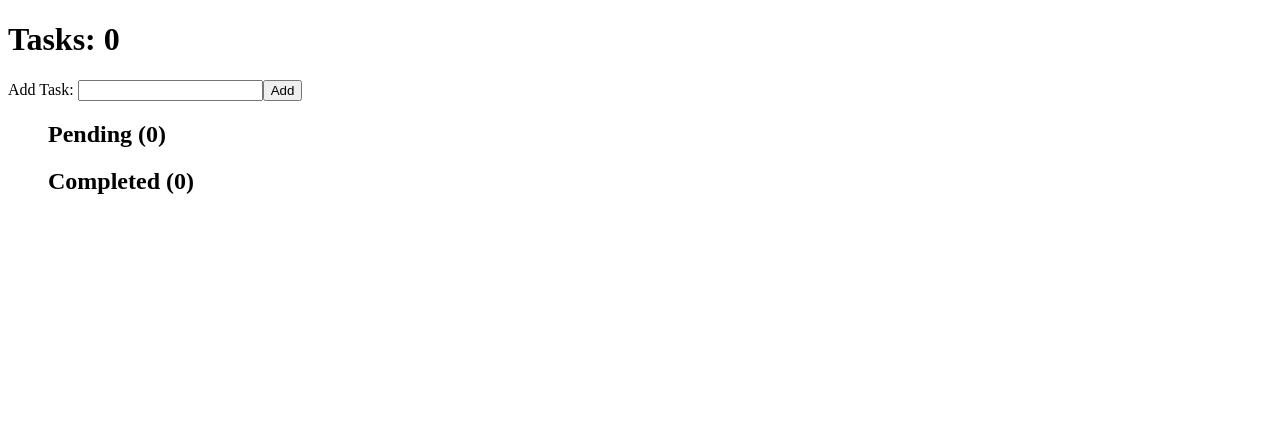
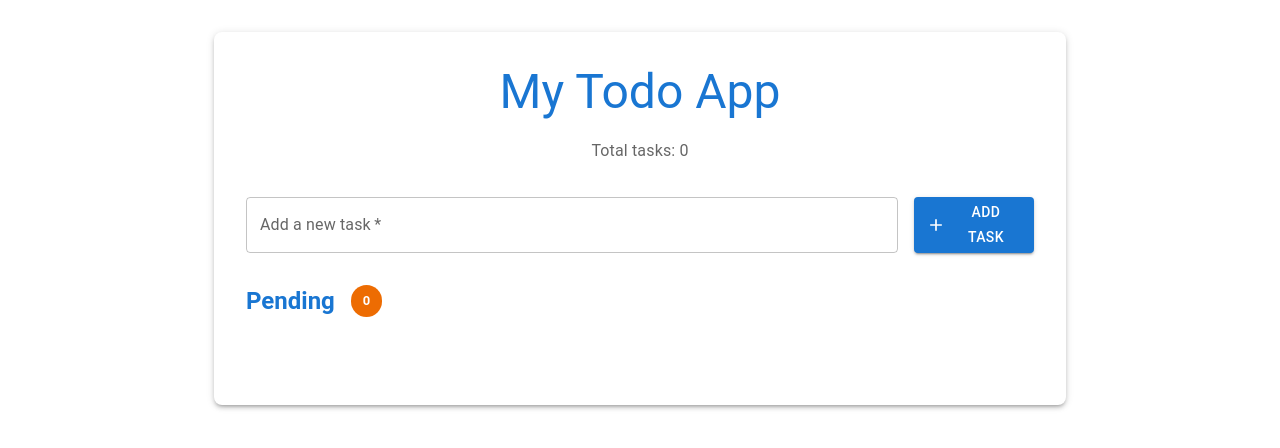
Before and after one commit to jherimum/todo-react, a React (Vite) app: page / in a window 1280 px wide. Shown: the top 448 px of the page. Built offline with nearby package versions, Linux system fonts and the light colour scheme.

Commit message:
using material ui

```diff
--- a/src/AddTask.tsx
+++ b/src/AddTask.tsx
@@ -1,4 +1,6 @@
 import React from "react";
+import { TextField, Button, Box } from '@mui/material';
+import { Add as AddIcon } from '@mui/icons-material';
 
 type AddTaskProps = {
     onAddTask: (taskName: string) => void;
@@ -22,17 +24,24 @@ export default function AddTask({
   };
 
   return (
-    <>
-        <form onSubmit={handleAddTask}>
-          <label htmlFor="task-input">Add Task: </label>
-          <input
-              required
-              id="task-input"
-              value={taskName}
-              onChange={(e) => setTaskName(e.target.value)}
-          />
-          <button>Add</button>
-        </form>
-    </>
+    <Box component="form" onSubmit={handleAddTask} sx={{ display: 'flex', gap: 2, alignItems: 'flex-start' }}>
+      <TextField
+        fullWidth
+        label="Add a new task"
+        variant="outlined"
+        value={taskName}
+        onChange={(e) => setTaskName(e.target.value)}
+        required
+        placeholder="Enter your task here..."
+      />
+      <Button
+        type="submit"
+        variant="contained"
+        startIcon={<AddIcon />}
+        sx={{ height: '56px', minWidth: '120px' }}
+      >
+        Add Task
+      </Button>
+    </Box>
   );
 }
--- a/src/App.tsx
+++ b/src/App.tsx
@@ -1,9 +1,22 @@
 import React from 'react';
+import { ThemeProvider, createTheme } from '@mui/material/styles';
+import { CssBaseline, Container, Typography, Box, Paper } from '@mui/material';
 import type { Task } from './types';
 import  AddTask from './AddTask';
 import TaskList from './TaskList';
 import TaskListItem from './TaskListItem';
 import TaskListHeader from './TaskListHeader';
+
+const theme = createTheme({
+  palette: {
+    primary: {
+      main: '#1976d2',
+    },
+    secondary: {
+      main: '#dc004e',
+    },
+  },
+});
 
 const STORAGE_KEY = 'todo-app-tasks';
 
@@ -57,25 +70,43 @@ function App() {
   const completedTasks = tasks.filter(task => task.isCompleted);
 
   return (
-    <div>
-      <h1>Tasks: {tasks.length}</h1>
+    <ThemeProvider theme={theme}>
+      <CssBaseline />
+      <Container maxWidth="md" sx={{ py: 4 }}>
+        <Paper elevation={3} sx={{ p: 4, borderRadius: 2 }}>
+          <Typography variant="h3" component="h1" gutterBottom align="center" color="primary">
+            My Todo App
+          </Typography>
+          <Typography variant="subtitle1" align="center" color="text.secondary" sx={{ mb: 4 }}>
+            Total tasks: {tasks.length}
+          </Typography>
+
+          <Box sx={{ mb: 4 }}>
             <AddTask onAddTask={onAddTask} />
+          </Box>
 
+          <Box sx={{ mb: 4 }}>
             <TaskList>
               <TaskListHeader label="Pending" count={incompleteTasks.length} />
               {incompleteTasks.map((task) => (
                 <TaskListItem key={task.id} task={task} onToggleComplete={toggleComplete} onDelete={deleteTask} />
               ))}
             </TaskList>
+          </Box>
 
+          {completedTasks.length > 0 && (
+            <Box>
               <TaskList>
                 <TaskListHeader label="Completed" count={completedTasks.length} />
                 {completedTasks.map((task) => (
                   <TaskListItem key={task.id} task={task} onToggleComplete={toggleComplete} onDelete={deleteTask} />
                 ))}
               </TaskList>
-
-    </div>
+            </Box>
+          )}
+        </Paper>
+      </Container>
+    </ThemeProvider>
   );
 }
 
--- a/src/TaskList.tsx
+++ b/src/TaskList.tsx
@@ -1,3 +1,5 @@
+import { Box } from '@mui/material';
+
 type TaskListProps = {
   header?: React.ReactNode;
 };
@@ -7,9 +9,11 @@ export default function TaskList({
   children,
 }: React.PropsWithChildren<TaskListProps>) {
   return (
-    <>
+    <Box>
       {header}
-      <ul>{children}</ul>
-    </>
+      <Box sx={{ display: 'flex', flexDirection: 'column' }}>
+        {children}
+      </Box>
+    </Box>
   );
 }
--- a/src/TaskListHeader.tsx
+++ b/src/TaskListHeader.tsx
@@ -1,8 +1,22 @@
+import { Typography, Box, Chip } from '@mui/material';
+
 type TaskListHeaderProps = {
   label: string;
   count: number;
 };
 
 export default function TaskListHeader({ count, label }: TaskListHeaderProps) {
-  return <h2>{label} ({count})</h2>;
+  return (
+    <Box sx={{ display: 'flex', alignItems: 'center', gap: 2, mb: 3 }}>
+      <Typography variant="h5" component="h2" color="primary" sx={{ fontWeight: 600 }}>
+        {label}
+      </Typography>
+      <Chip
+        label={count}
+        color={label === 'Pending' ? 'warning' : 'success'}
+        variant="filled"
+        sx={{ fontWeight: 'bold' }}
+      />
+    </Box>
+  );
 }
--- a/src/TaskListItem.tsx
+++ b/src/TaskListItem.tsx
@@ -1,3 +1,5 @@
+import { Card, CardContent, Typography, IconButton, Box, Chip } from '@mui/material';
+import { CheckCircle, RadioButtonUnchecked, Delete } from '@mui/icons-material';
 import type { Task } from './types';
 
 interface TaskListItemProps {
@@ -8,39 +10,59 @@ interface TaskListItemProps {
 
 export default function TaskListItem({ task, onToggleComplete, onDelete }: TaskListItemProps) {
   return (
-    <li style={{ display: 'flex', alignItems: 'center', gap: '8px' }}>
+    <Card
+      elevation={2}
+      sx={{
+        mb: 2,
+        transition: 'all 0.3s ease',
+        '&:hover': { elevation: 4, transform: 'translateY(-2px)' },
+        opacity: task.isCompleted ? 0.7 : 1
+      }}
+    >
+      <CardContent sx={{ display: 'flex', alignItems: 'center', gap: 2, py: 2 }}>
+        <IconButton
+          onClick={() => onToggleComplete(task.id)}
+          color={task.isCompleted ? 'success' : 'default'}
+          sx={{ '&:hover': { transform: 'scale(1.1)' } }}
+        >
+          {task.isCompleted ? <CheckCircle /> : <RadioButtonUnchecked />}
+        </IconButton>
 
-      <span style={{ textDecoration: task.isCompleted ? 'line-through' : 'none', flex: 1 }}>
-        {task.title}
-      </span>
+        <Box sx={{ flex: 1 }}>
+          <Typography
+            variant="body1"
+            sx={{
+              textDecoration: task.isCompleted ? 'line-through' : 'none',
+              color: task.isCompleted ? 'text.secondary' : 'text.primary'
+            }}
+          >
+            {task.title}
+          </Typography>
+          {task.isCompleted && (
+            <Chip
+              label="Completed"
+              size="small"
+              color="success"
+              variant="outlined"
+              sx={{ mt: 1 }}
+            />
+          )}
+        </Box>
 
-      <button
-        onClick={() => onToggleComplete(task.id)}
-        style={{
-          padding: '4px 8px',
-          backgroundColor: task.isCompleted ? '#4CAF50' : '#f0f0f0',
-          color: task.isCompleted ? 'white' : 'black',
-          border: 'none',
-          borderRadius: '4px',
-          cursor: 'pointer'
-        }}
-      >
-        {task.isCompleted ? '✓' : '○'}
-      </button>
-
-      <button
-        onClick={() => onDelete(task.id)}
-        style={{
-          padding: '4px 8px',
-          backgroundColor: '#ff4444',
-          color: 'white',
-          border: 'none',
-          borderRadius: '4px',
-          cursor: 'pointer'
-        }}
-      >
-        ×
-      </button>
-    </li>
+        <IconButton
+          onClick={() => onDelete(task.id)}
+          color="error"
+          sx={{
+            '&:hover': {
+              transform: 'scale(1.1)',
+              backgroundColor: 'error.light',
+              color: 'white'
+            }
+          }}
+        >
+          <Delete />
+        </IconButton>
+      </CardContent>
+    </Card>
   );
 }
```
Lines whose indentation alone changed are shown as unchanged.
